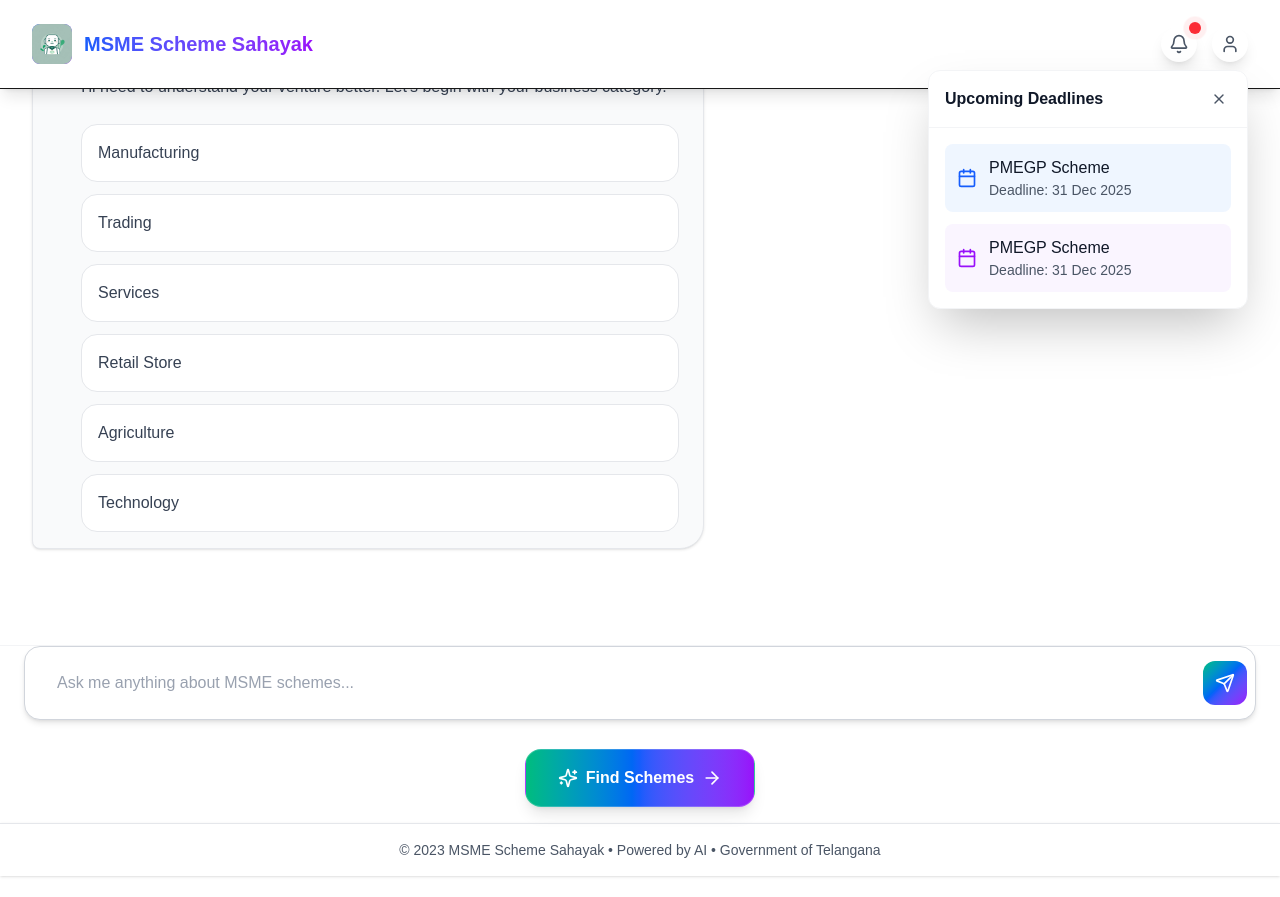
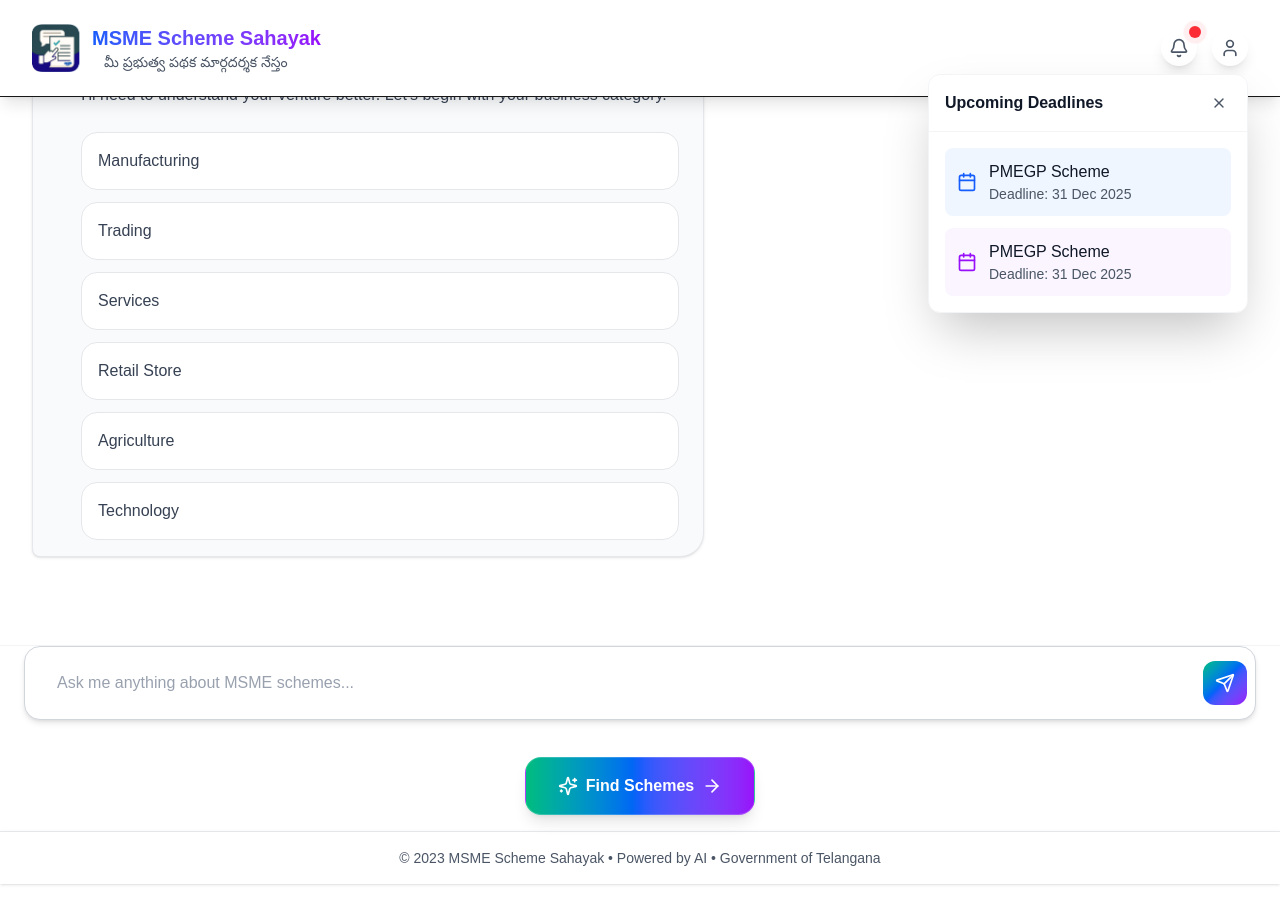
Before and after one commit to Wizlearnr/TAIM-Msme-frontend, a Next.js app: page /chat in a window 1280 px wide. Built offline with nearby package versions, Linux system fonts and the light colour scheme; sample sign-in values are in the browser's storage.

Commit message:
navbar update

```diff
--- a/components/NavBar.tsx
+++ b/components/NavBar.tsx
@@ -74,19 +74,22 @@ const NavBar = () => {
       <div className="p-2 sm:px-6 lg:px-8">
         <div className="flex justify-between items-center py-4">
           <div className="flex items-center space-x-3">
-            <div className="w-10 h-10 bg-gradient-to-br from-blue-600 to-purple-600 rounded-lg flex items-center justify-center">
-              {/* <Sparkles className="w-6 h-6 text-white" /> */}
+          <div className="w-12 h-12 rounded-lg relative overflow-hidden">
           <Image
             src="/images/logo.png"
             alt="MSME Logo"
-                width={40}
-                height={40}
-                className="rounded-lg"
+            fill
+            className="object-contain scale-[1.9]"
           />
           </div>
+          <div className="flex flex-col space-y-1">
           <h1 className="text-xl font-bold bg-gradient-to-r from-blue-600 to-purple-600 bg-clip-text text-transparent">
             MSME Scheme Sahayak
           </h1>
+          <p className="text-sm text-gray-600 ml-3 -mt-1">
+            {'     '}మీ ప్రభుత్వ పథక మార్గదర్శక నేస్తం
+          </p>
+  </div>
           </div>
 
           <div className="relative">
```
Also changed, not shown: public/images/logo.png. Lines whose indentation alone changed are shown as unchanged.
